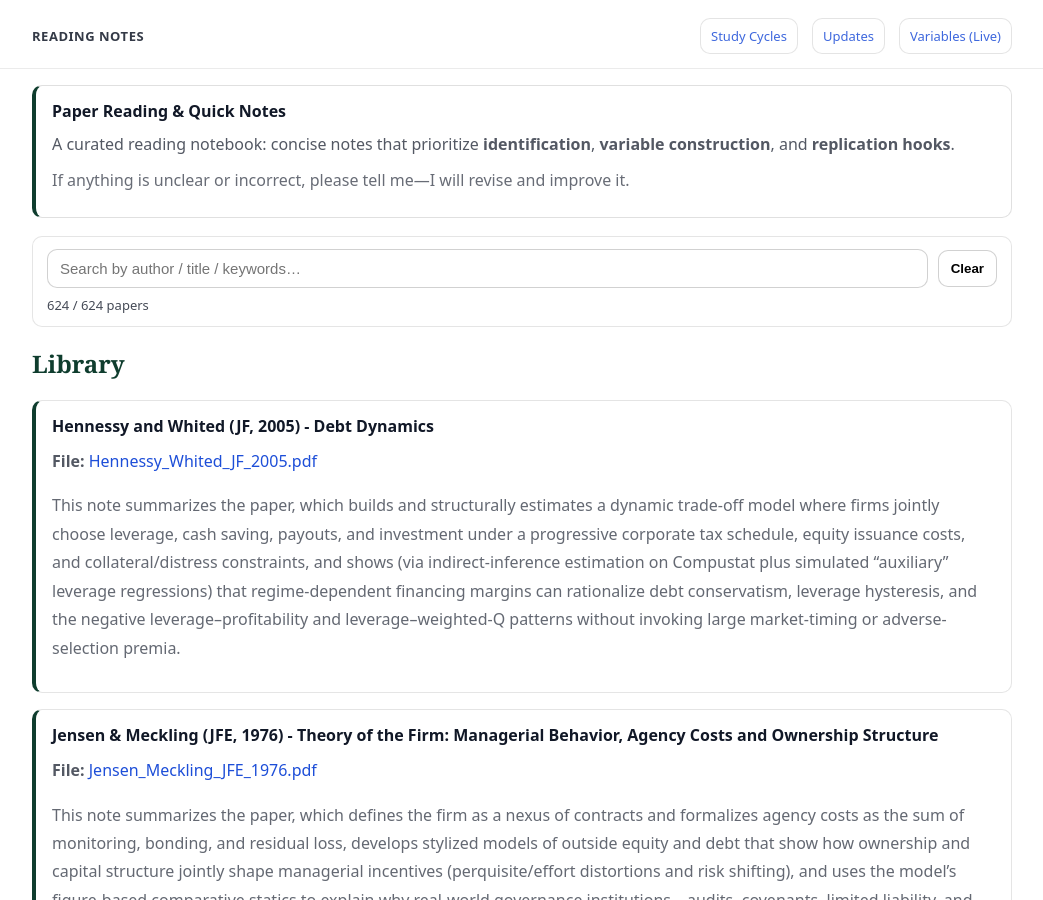
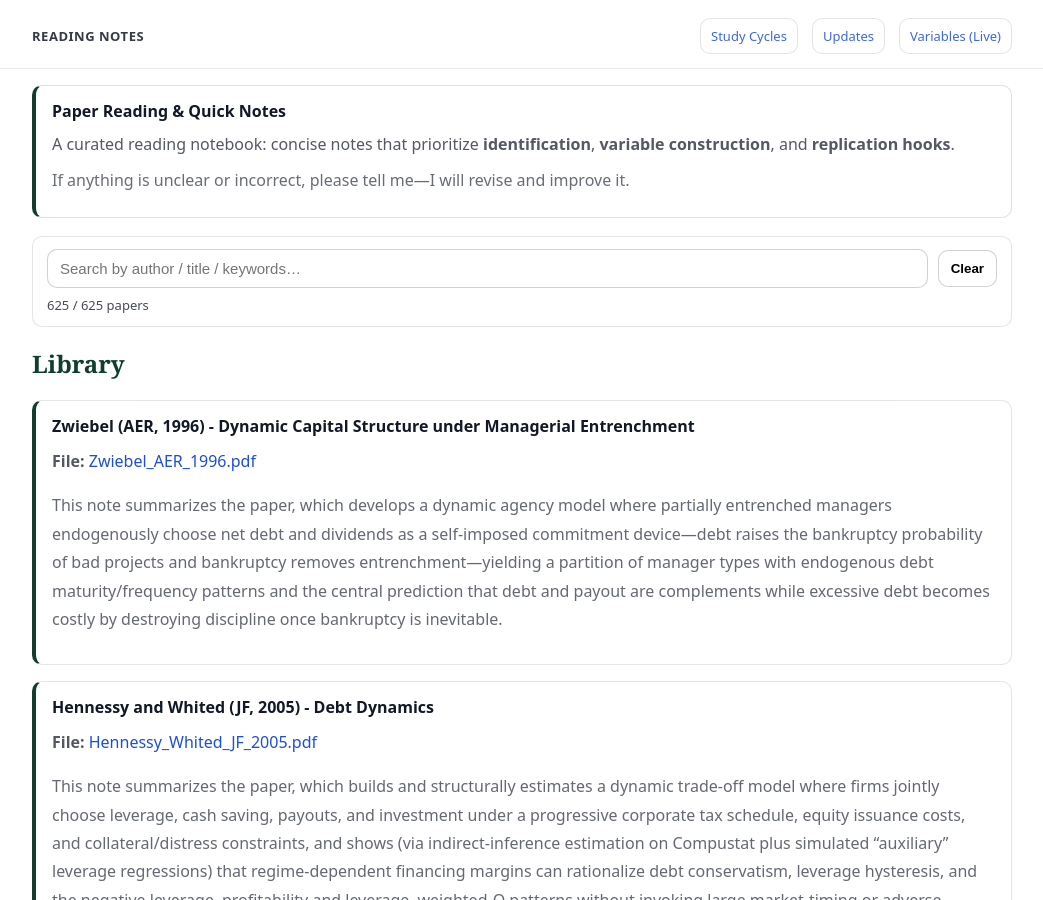
Before and after one commit to yaxinzn/study-archive, a Jekyll site: the page built from reading/index.md, in a window 1280 px wide and 900 px high. Shown: the whole window, without its empty margins (118-1161 px from the left). Built offline with Jekyll 4.4.1, drawn with Linux system fonts in a browser that asks for light colours.

Commit message:
Reading: add/update Zwiebel_AER_1996.pdf

```diff
--- a/_data/reading.yml
+++ b/_data/reading.yml
@@ -1,3 +1,7 @@
+- title: "Zwiebel (AER, 1996) - Dynamic Capital Structure under Managerial Entrenchment"
+  file: "Zwiebel_AER_1996.pdf"
+  desc: "This note summarizes the paper, which develops a dynamic agency model where partially entrenched managers endogenously choose net debt and dividends as a self-imposed commitment device—debt raises the bankruptcy probability of bad projects and bankruptcy removes entrenchment—yielding a partition of manager types with endogenous debt maturity/frequency patterns and the central prediction that debt and payout are complements while excessive debt becomes costly by destroying discipline once bankruptcy is inevitable."
+
 - title: "Hennessy and Whited (JF, 2005) - Debt Dynamics"
   file: "Hennessy_Whited_JF_2005.pdf"
   desc: "This note summarizes the paper, which builds and structurally estimates a dynamic trade-off model where firms jointly choose leverage, cash saving, payouts, and investment under a progressive corporate tax schedule, equity issuance costs, and collateral/distress constraints, and shows (via indirect-inference estimation on Compustat plus simulated “auxiliary” leverage regressions) that regime-dependent financing margins can rationalize debt conservatism, leverage hysteresis, and the negative leverage–profitability and leverage–weighted-Q patterns without invoking large market-timing or adverse-selection premia."
```
Also changed, not shown: 1 other file.
